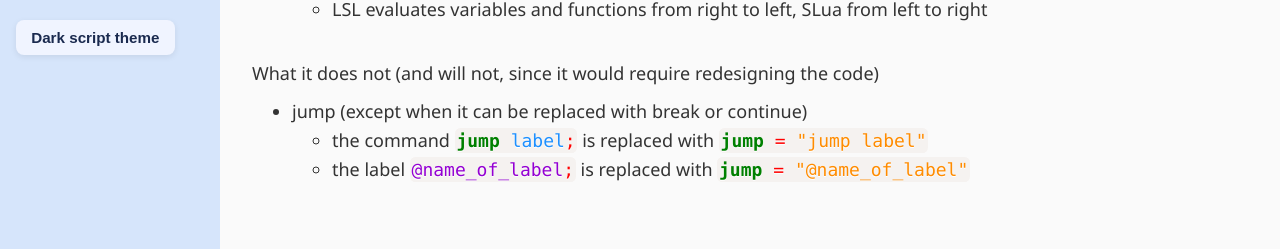
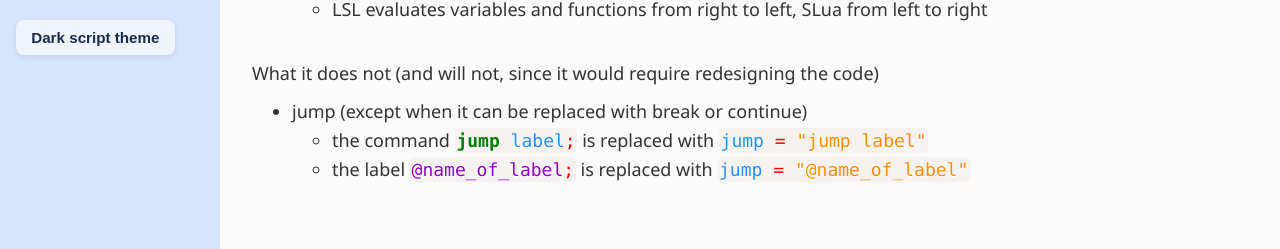
Before and after one commit to Suzanna-Linn/slua, a Jekyll site: the page built from docs/transpiler.md, in a window 1280 px wide and 900 px high, scrolled down 2673 px. Shown: the part 648-897 px from the top of the window. Built offline with Jekyll 4.4.1, drawn with Linux system fonts in a browser that asks for light colours; nearby versions of some CDN libraries; our own code applies the rules of GitHub Pages for plain Markdown files; comment, search, counter and statistics services are not loaded.

Commit message:
Update transpiler.md

```diff
--- a/docs/transpiler.md
+++ b/docs/transpiler.md
@@ -96,8 +96,8 @@ What it does not (and probably will not, since these are very uncommon situation
 
 What it does not (and will not, since it would require redesigning the code)
 - jump (except when it can be replaced with break or continue)
-  - the command <code class="language-lsl">jump label;</code> is replaced with <code class="language-lsl">jump = "jump label"</code>
-  - the label <code class="language-lsl">@name_of_label;</code> is replaced with <code class="language-lsl">jump = "@name_of_label"</code>
+  - the command <code class="language-lsl">jump label;</code> is replaced with <code class="language-slua">jump = "jump label"</code>
+  - the label <code class="language-lsl">@name_of_label;</code> is replaced with <code class="language-slua">jump = "@name_of_label"</code>
 
 <script>
 document.getElementById('transpiler-form').addEventListener('submit', function(e) {
```
